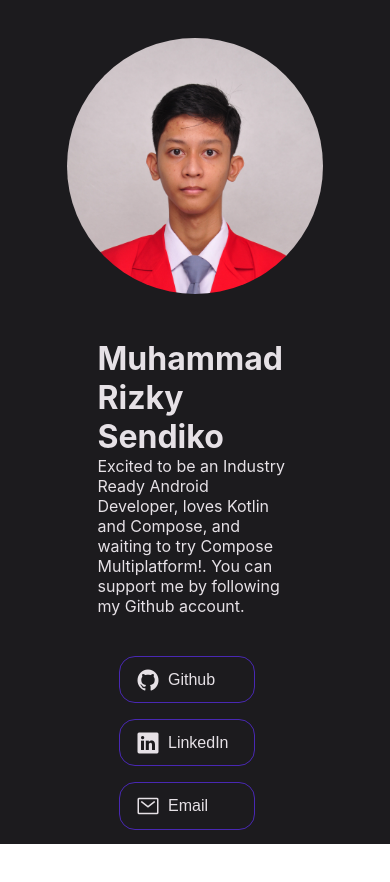
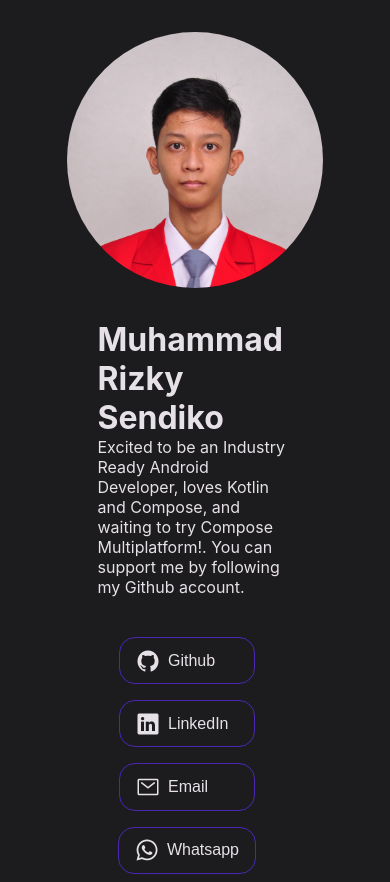
Before and after one commit to Sendiko/sendiko-porto-expo, a React Native app: screen / in a window 390 px wide. Before the commit the page ends 844 px from the top, so only its background shows below. Built offline with nearby package versions, Linux system fonts and the light colour scheme.

Commit message:
enc(add): one more chip and chip container

```diff
--- a/ui/components/HeaderProfile.js
+++ b/ui/components/HeaderProfile.js
@@ -16,10 +16,11 @@ const HeaderProfile = () => {
                     You can support me by following my Github account.
                 </Text>
                 <View style={{ padding: "1rem"}}/>
-                <View style={globalStyles.rowContainer}>
+                <View style={globalStyles.chipContainer}>
                     <SmallCardLink text="Github" link="https://www.github.com/Sendiko" name="logo-github"/>
                     <SmallCardLink text="LinkedIn" link="https://www.linkedin.com/in/rizky-sendiko-b69563280" name="logo-linkedin"/>
                     <SmallCardLink text="Email" link="mailto:rizkysendiko7@gmail.com" name="mail-outline"/>
+                    <SmallCardLink text="Whatsapp" link="https://wa.link/okhgr0" name="logo-whatsapp"/>
                 </View>
             </View>
         </View>
```
